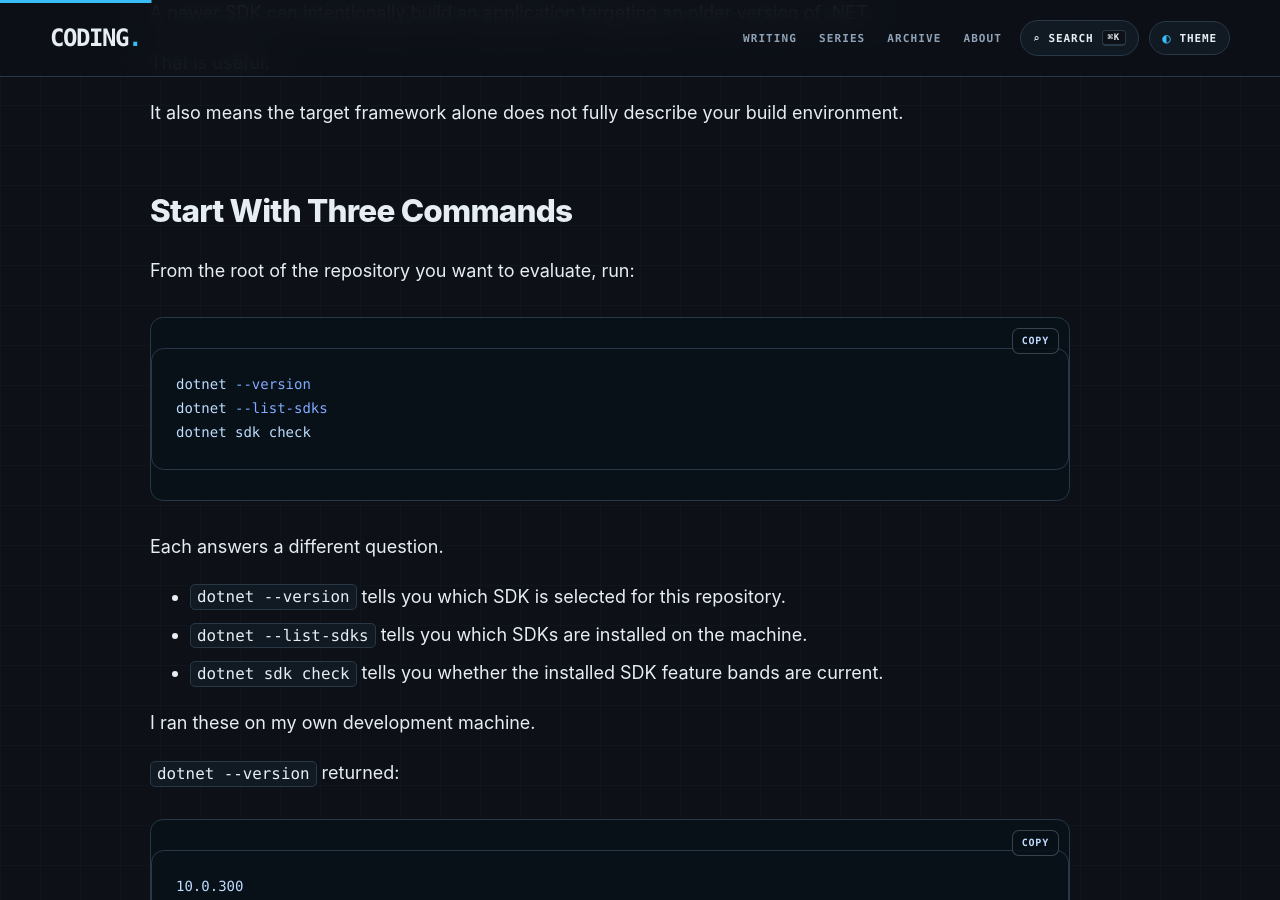
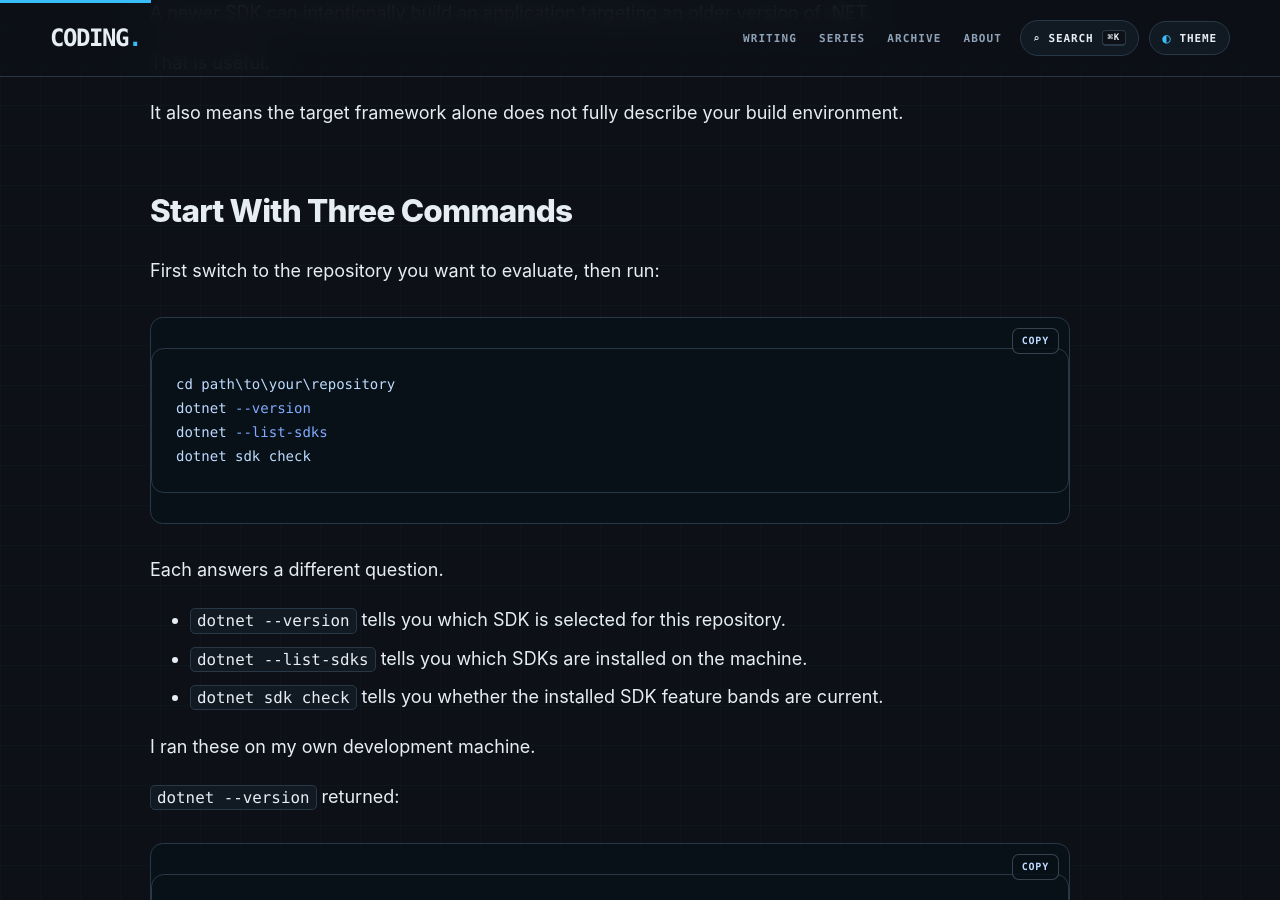
Before and after one commit to infoconex/coding-blog, a Jekyll site: the page built from post/2026/09/16/before-you-upgrade-dotnet-do-you-know-what-is-building-it/index.md, in a window 1280 px wide and 900 px high, scrolled down 2495 px. Built offline with Jekyll 4.4.1, drawn with Linux system fonts in a browser that asks for light colours; some of the changed text lies outside the part shown.

Commit message:
Show repository context before SDK audit commands

````diff
--- a/post/2026/09/16/before-you-upgrade-dotnet-do-you-know-what-is-building-it/index.md
+++ b/post/2026/09/16/before-you-upgrade-dotnet-do-you-know-what-is-building-it/index.md
@@ -73,9 +73,10 @@ It also means the target framework alone does not fully describe your build envi
 
 ## Start With Three Commands
 
-From the root of the repository you want to evaluate, run:
+First switch to the repository you want to evaluate, then run:
 
 ```powershell
+cd path\to\your\repository
 dotnet --version
 dotnet --list-sdks
 dotnet sdk check
@@ -383,9 +384,10 @@ It is not the end of the problem.
 
 Before adding `global.json` everywhere, I would first understand what your repositories are doing today.
 
-From the repository root:
+Start by switching to the repository you want to audit:
 
 ```powershell
+cd path\to\your\repository
 dotnet --version
 dotnet --list-sdks
 dotnet sdk check
````
